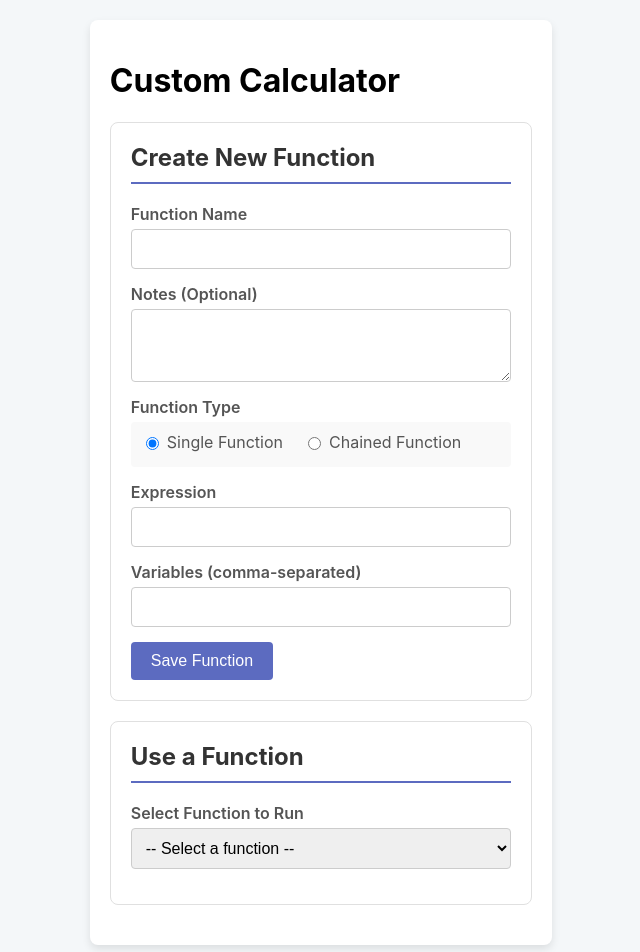
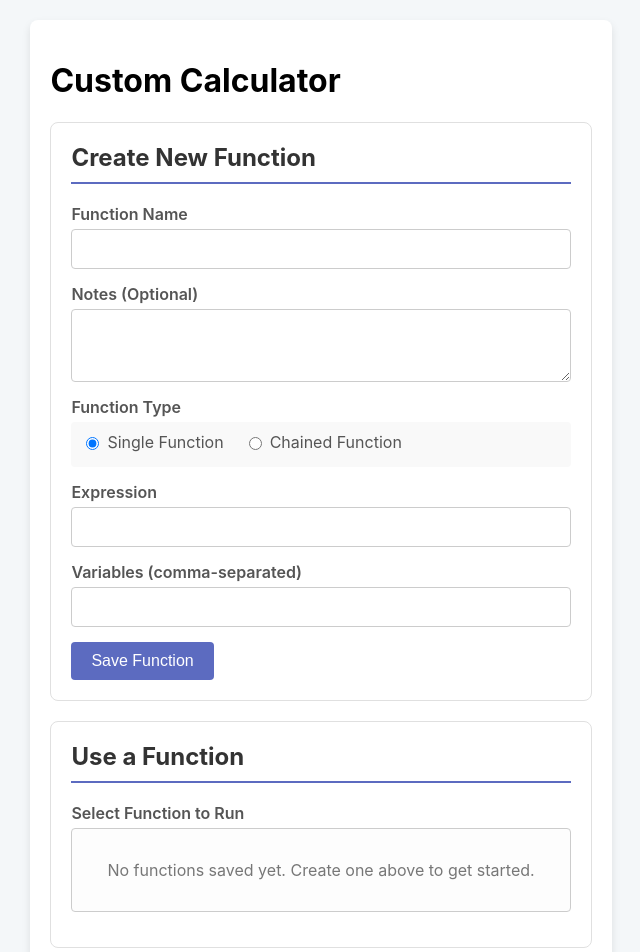
Before and after one commit to una/custom-calculator, a React (Create React App) app: page / in a window 1280 px wide. Shown: the top 952 px of the page, without its empty margins (339-979 px from the left). Built offline with nearby package versions, Linux system fonts and the light colour scheme.

Commit message:
show chains

```diff
--- a/src/App.css
+++ b/src/App.css
@@ -203,3 +203,66 @@ button:hover {
   border-bottom: 1px solid #ccc;
   padding-bottom: 5px;
 }
+
+/* Styles for the new always-visible function list */
+.function-list {
+  max-height: 220px;
+  overflow-y: auto;
+  border: 1px solid #ccc;
+  border-radius: 4px;
+  padding: 5px;
+  background-color: #fdfdfd;
+}
+
+.function-list-item {
+  display: flex;
+  justify-content: space-between;
+  align-items: center;
+  width: 100%;
+  text-align: left;
+  padding: 10px;
+  background-color: #fff;
+  border: 1px solid #ddd;
+  border-radius: 4px;
+  margin-bottom: 5px;
+  cursor: pointer;
+  font-size: 16px;
+  transition: background-color 0.2s, border-color 0.2s;
+  color: black;
+}
+
+.function-list-item:last-child {
+  margin-bottom: 0;
+}
+
+.function-list-item:hover {
+  background-color: #f5f5f5;
+  border-color: #bbb;
+}
+
+/* Style for the selected function in the list */
+.function-list-item.selected {
+  background-color: #e8eaf6;
+  border-color: #5c6bc0;
+  font-weight: bold;
+  color: #1a237e;
+}
+
+.chain-indicator {
+  font-weight: normal;
+  font-size: 14px;
+  color: #5c6bc0;
+}
+
+.no-functions-message {
+  padding: 10px;
+  color: #777;
+  text-align: center;
+}
+
+/* A container for the details that appear after selection */
+.function-details {
+  margin-top: 15px;
+  padding-top: 15px;
+  border-top: 1px solid #eee;
+}
--- a/src/components/UseFunctionForm.js
+++ b/src/components/UseFunctionForm.js
@@ -4,6 +4,7 @@ function UseFunctionForm({ functions, onCalculate, onEdit, onDelete }) {
   const [selectedFuncName, setSelectedFuncName] = useState('');
   const [variableValues, setVariableValues] = useState({});
 
+  // Memoized calculations to find the current function and its inputs
   const currentFunction = useMemo(() =>
     functions.find(f => f.name === selectedFuncName),
     [selectedFuncName, functions]
@@ -26,18 +27,17 @@ function UseFunctionForm({ functions, onCalculate, onEdit, onDelete }) {
 
       return [...allVars].filter(v => !generatedResults.has(v));
     } else {
-      // For single functions, all variables are initial variables
       return currentFunction.variables.split(',').map(v => v.trim());
     }
   }, [currentFunction, functions]);
 
-  // Reset state when selection changes
+  // Effect to clear results when selection changes
   useEffect(() => {
     setVariableValues({});
     onCalculate(null);
   }, [selectedFuncName, onCalculate]);
 
-  // useEffect for live calculations
+  // Effect for live calculations
   useEffect(() => {
     if (!currentFunction) return;
 
@@ -77,17 +77,26 @@ function UseFunctionForm({ functions, onCalculate, onEdit, onDelete }) {
       <h2>Use a Function</h2>
       <div className="form-group">
         <label>Select Function to Run</label>
-        <select value={selectedFuncName} onChange={e => setSelectedFuncName(e.target.value)}>
-          <option value="">-- Select a function --</option>
-          {functions.map((func) => (
-            <option key={func.name} value={func.name}>{func.name}</option>
-          ))}
-        </select>
+        {/* --- NEW: Replaced the select dropdown with a visible list --- */}
+        <div className="function-list">
+          {functions.length > 0 ? (
+            functions.map((func) => (
+              <button
+                key={func.name}
+                onClick={() => setSelectedFuncName(func.name)}
+                className={`function-list-item ${selectedFuncName === func.name ? 'selected' : ''}`}
+              >
+                {func.name} {func.type === 'chain' && <span className="chain-indicator">[Chain] ⛓️</span>}
+              </button>
+            ))
+          ) : (
+            <p className="no-functions-message">No functions saved yet. Create one above to get started.</p>
+          )}
+        </div>
       </div>
 
       {currentFunction && (
-        <>
-          {/* Notes and Formula are shown for both types */}
+        <div className="function-details">
           {currentFunction.notes && (
             <div className="function-notes"><p>{currentFunction.notes}</p></div>
           )}
@@ -98,7 +107,6 @@ function UseFunctionForm({ functions, onCalculate, onEdit, onDelete }) {
              <div className="function-reference"><strong>Type:</strong> Chained Function</div>
           )}
 
-          {/* Render the required inputs */}
           <div className="variable-inputs">
             <h4>Enter Variable Values:</h4>
             {initialVariables.map((varName) => (
@@ -111,14 +119,14 @@ function UseFunctionForm({ functions, onCalculate, onEdit, onDelete }) {
                 />
               </div>
             ))}
-             {initialVariables.length === 0 && <p>No initial variables required for this function.</p>}
+             {initialVariables.length === 0 && !currentFunction.variables && <p>No initial variables required for this function.</p>}
           </div>
 
           <div className="form-actions-secondary">
             <button className="edit-btn" onClick={() => onEdit(currentFunction)}>Edit</button>
             <button className="delete-btn" onClick={() => handleDeleteClick(currentFunction.name)}>Delete</button>
           </div>
-        </>
+        </div>
       )}
     </div>
   );
```
